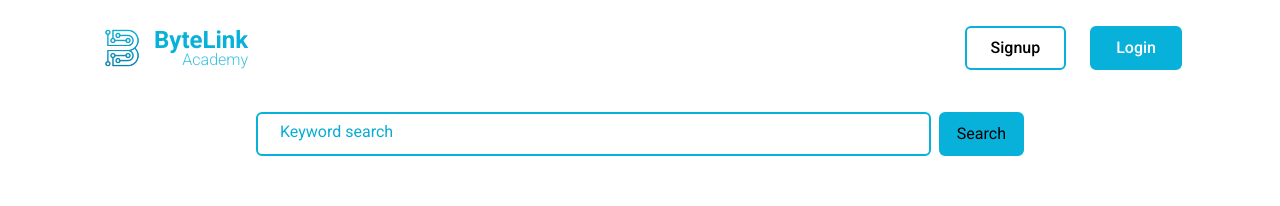
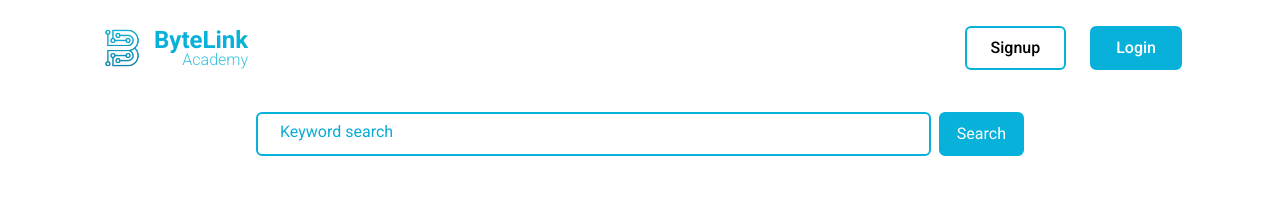
Before and after one commit to aksh-git/Fullstack_Assignment_Stretch, a Next.js app: page /search in a window 1280 px wide. Shown: the top 206 px of the page. Built offline with nearby package versions, Linux system fonts and the light colour scheme.

Commit message:
style fix

```diff
--- a/src/components/forms/SearchForm.tsx
+++ b/src/components/forms/SearchForm.tsx
@@ -10,7 +10,7 @@ export default function SearchForm() {
           name="query"
           id="keyword"
           minLength={3}
-          className="rounded-md block py-2 px-4 w-full text-base bg-transparent border-2 border-accent appearance-none dark:text-white dark:border-accent focus:outline-none focus:ring-0 focus:border-accent peer"
+          className="rounded-md block py-2 px-4 w-full text-base bg-transparent border-2 border-accent appearance-none focus:outline-none focus:ring-0 focus:border-accent peer"
           placeholder=" "
           required
         />
@@ -24,7 +24,7 @@ export default function SearchForm() {
       <input
         type="submit"
         value="Search"
-        className="cursor-pointer py-2 px-4 rounded-md text-base border-2 appearance-none bg-accent border-accent active:scale-95"
+        className="cursor-pointer py-2 px-4 rounded-md text-base border-2 appearance-none text-white bg-accent border-accent active:scale-95"
       ></input>
     </form>
   );
```
